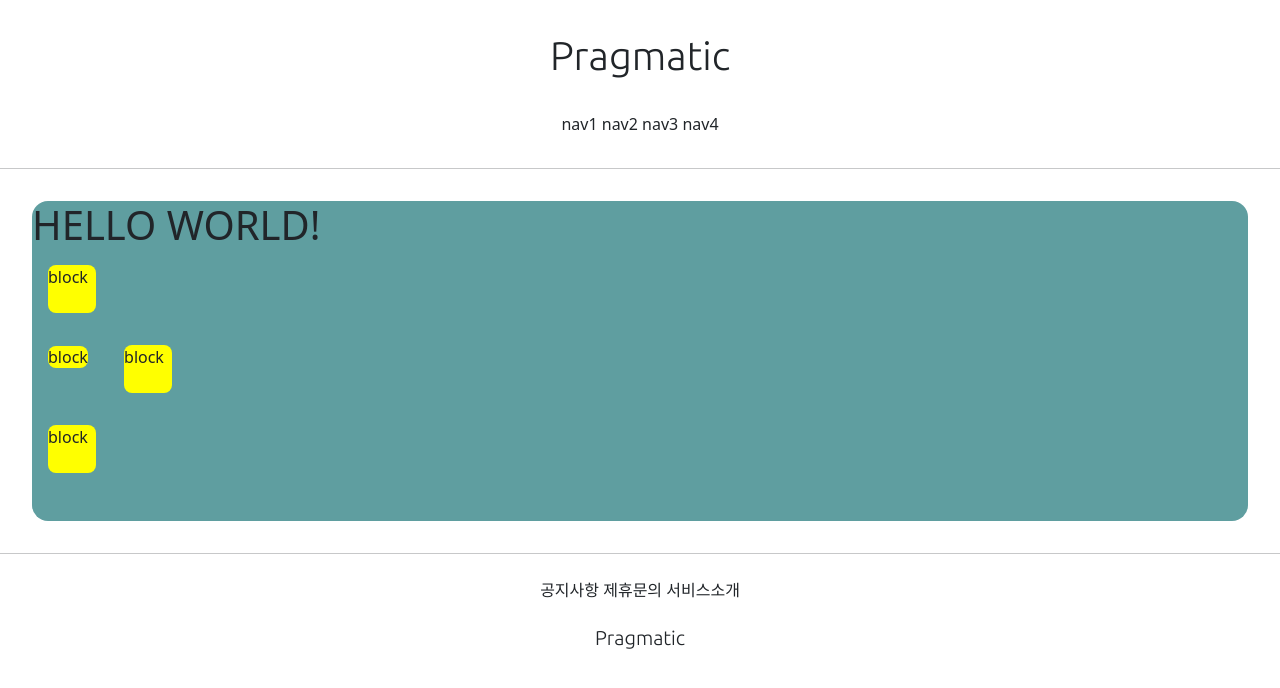
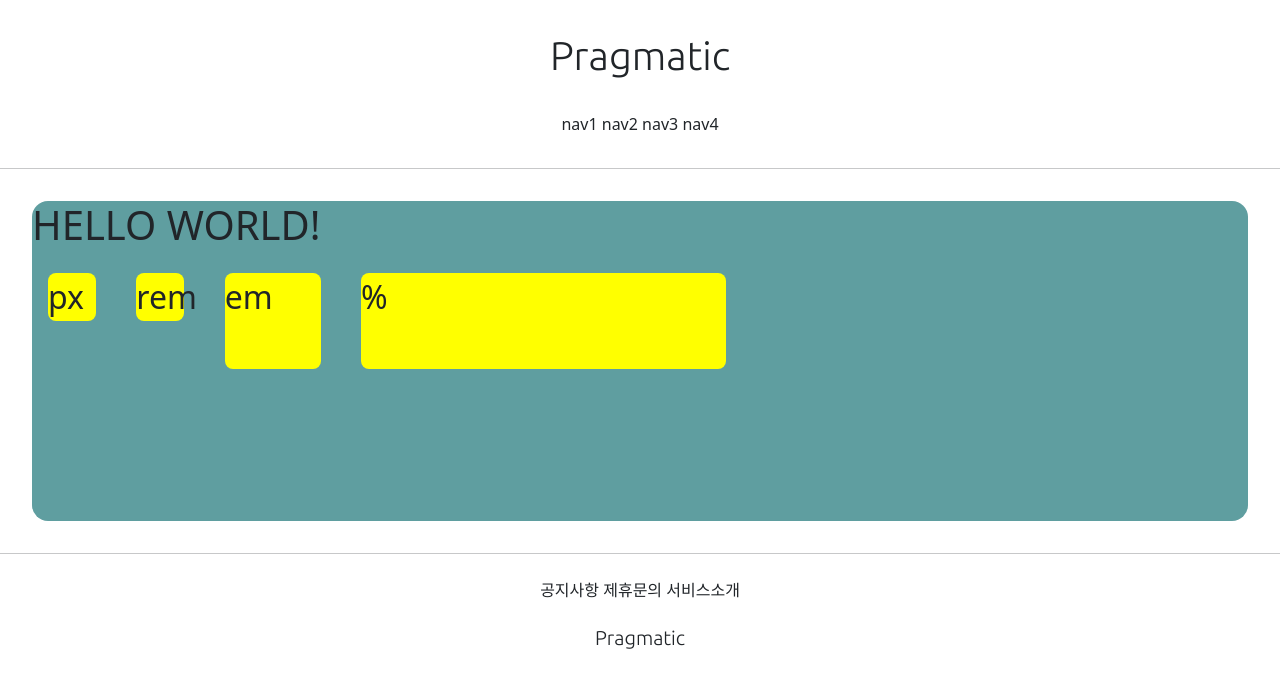
Before and after one commit to rmmmmmmmmm/WebApplicationClass, a Django app: template accountapp/templates/accoutapp/hello_world.html in a window 1280 px wide. Shown: the top 688 px of the page. Run offline with Django 3.2, Linux system fonts and the light colour scheme; the template is opened without the code that fills it, so the values that code supplies are empty.

Commit message:
2021.07.08. WebApplicationClass Commit 1

```diff
--- a/accountapp/templates/accoutapp/hello_world.html
+++ b/accountapp/templates/accoutapp/hello_world.html
@@ -9,18 +9,18 @@
             height: 48px;
             width: 48px;
             border-radius: .5rem;
+            display: inline-block;
         }
     </style>
 
 
-    <div style="height: 20rem; background-color: cadetblue; margin: 2rem; border-radius: 1rem;">
+    <div style="height: 20rem; background-color: cadetblue; margin: 2rem; border-radius: 1rem; font-size: 2rem;">
         <h1>HELLO WORLD!</h1>
 
-    <div class="testing" style="display: block">block</div>
-    <div class="testing" style="display: inline">block</div>
-    <div class="testing" style="display: inline-block">block</div>
-    <div class="testing" style="display: none">block</div>
-    <div class="testing">block</div>
+    <div class="testing" style="height: 48px; width: 48px">px</div>
+    <div class="testing" style="height: 3rem; width: 3rem">rem</div>
+    <div class="testing" style="height: 3em; width: 3em">em</div>
+    <div class="testing" style="height: 30%; width: 30%">%</div>
 
     </div>
 
```
